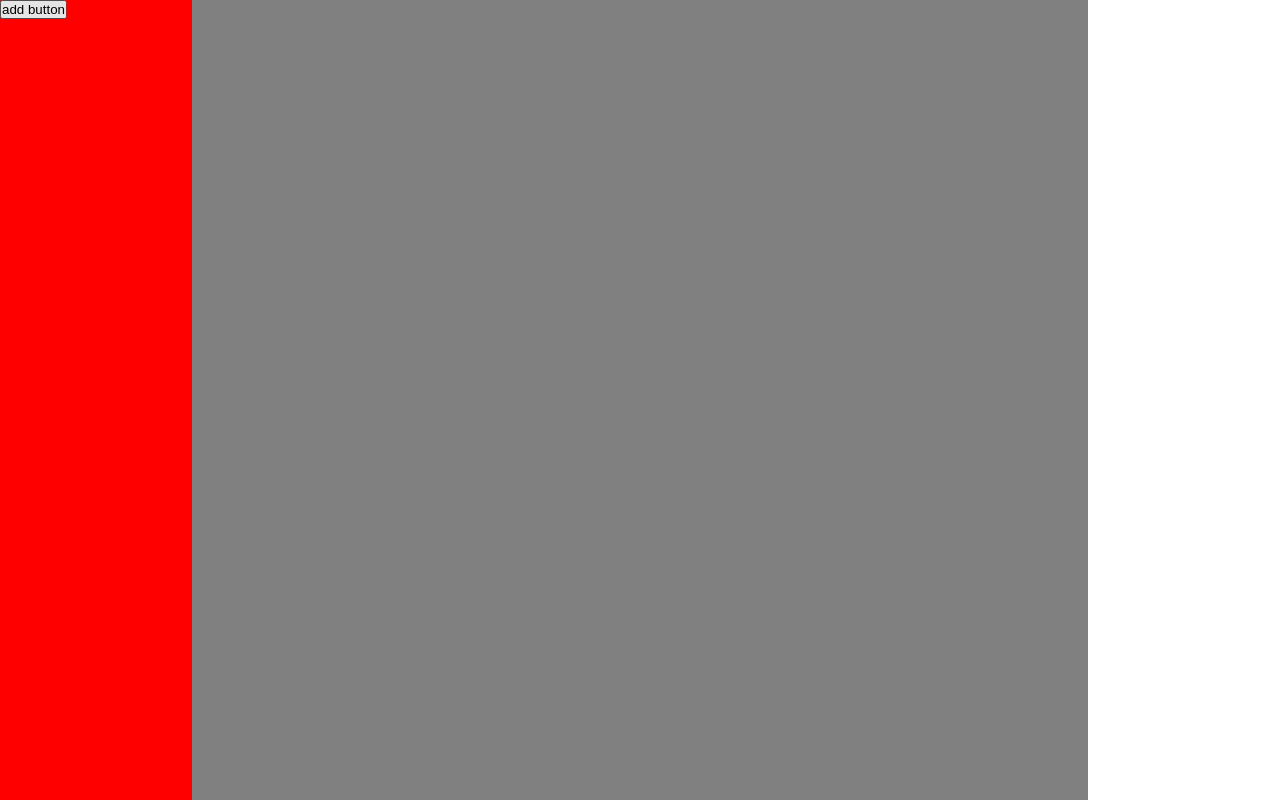
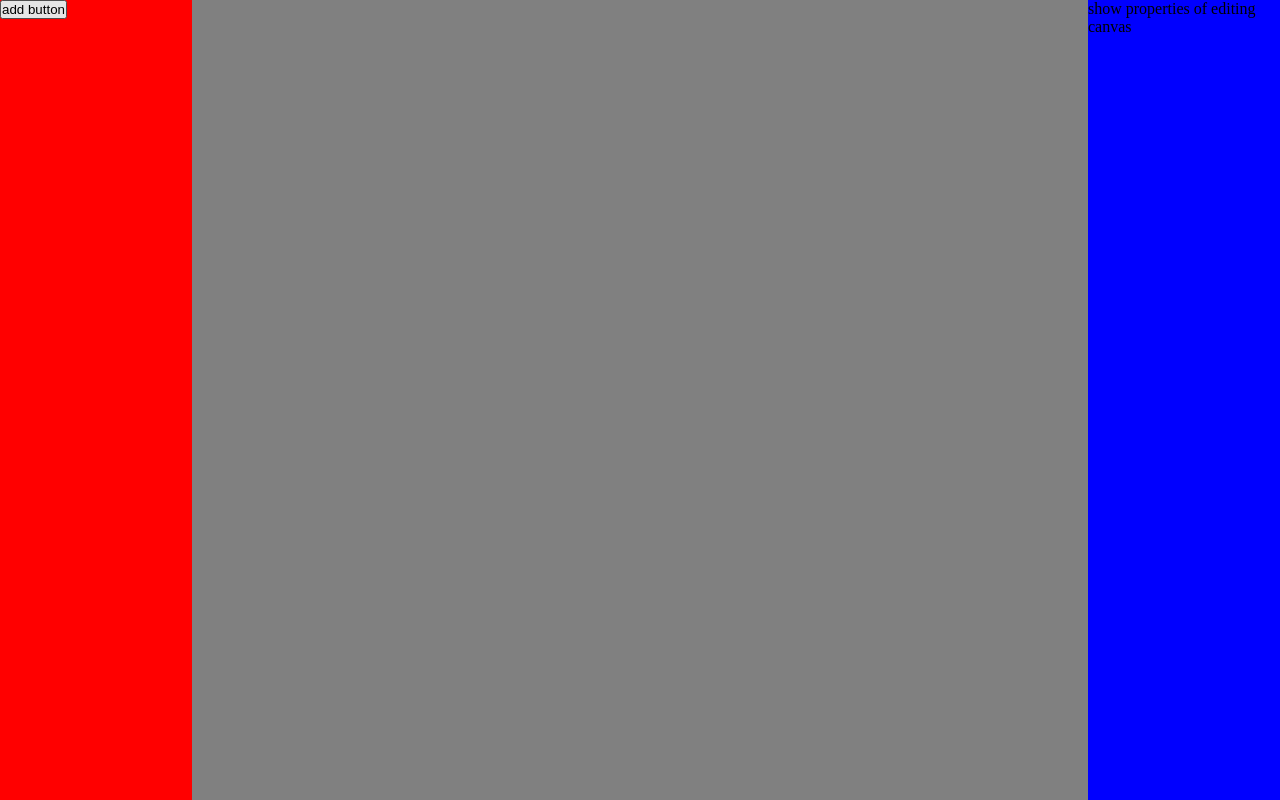
Before and after one commit to umarfromearth/itom, a Vue app: page / in a window 1280 px wide. Built offline with nearby package versions, Linux system fonts and the light colour scheme.

Commit message:
added: basic functionality for selecting an element and showing/modifying its properties

```diff
--- a/src/components/elements/button/button.js
+++ b/src/components/elements/button/button.js
@@ -4,7 +4,12 @@ export default class Button {
     constructor(text) {
         this.text = "click me";
 
-
+        this.properties = {
+            size: {
+                width: 200,
+                height: 200,
+            }
+        }
     }
 
 }
--- a/src/components/layout/dashboard/Dashboard.vue
+++ b/src/components/layout/dashboard/Dashboard.vue
@@ -1,12 +1,14 @@
 <script setup>
 import ElementsPanel from '@/components/layout/element-panel/ElementsPanel.vue';
 import EditingCanvas from '@/components/layout/editing-canvas/EditingCanvas.vue';
+import PropertiesPanel from "@/components/layout/properties-panel/PropertiesPanel.vue"
 </script>
 
 <template>
     <div class="container">
         <ElementsPanel />
         <EditingCanvas />
+        <PropertiesPanel />
     </div>
 </template>
 
--- a/src/components/layout/editing-canvas/EditingCanvas.vue
+++ b/src/components/layout/editing-canvas/EditingCanvas.vue
@@ -5,7 +5,7 @@ import { useElementsStore } from '@/stores/global/elementsStore';
 const editingCanvas = new EditingCanvas();
 const elementsStore = useElementsStore();
 
-import CanvasButton from "@/components/elements/button/implementation/canvas.vue"
+import CanvasButton from "@/components/elements/button/implementations/canvas.vue"
 import Button from '@/components/elements/button/button';
 editingCanvas.register(Button, CanvasButton);
 
@@ -16,10 +16,10 @@ editingCanvas.register(Button, CanvasButton);
 
     <div class="editing-canvas">
 
+        {{ elementsStore.selected }}
         <div v-for="element in elementsStore.elements">
-            <component :is="editingCanvas.implementations.get(element.constructor)" @click="() => {
-                elementsStore.elements.push(new Component()); console.log(elements)
-            }" />
+            <component :is="editingCanvas.implementations.get(element.constructor)"
+                @click="elementsStore.selected = element" />
         </div>
     </div>
 
--- a/src/components/layout/element-panel/ElementsPanel.vue
+++ b/src/components/layout/element-panel/ElementsPanel.vue
@@ -5,7 +5,7 @@ import { useElementsStore } from '@/stores/global/elementsStore';
 const elementsPanel = new ElementsPanel();
 const elementsStore = useElementsStore();
 
-import ElementsPanelButton from "@/components/elements/button/implementation/panel.vue"
+import ElementsPanelButton from "@/components/elements/button/implementations/panel.vue"
 import Button from '@/components/elements/button/button';
 elementsPanel.register(Button, ElementsPanelButton);
 
@@ -17,7 +17,7 @@ elementsPanel.register(Button, ElementsPanelButton);
 
         <div v-for="Component in elementsPanel.implementations.keys()">
             <component :is="elementsPanel.implementations.get(Component)" @click="() => {
-                elementsStore.elements.push(new Component()); console.log(elements)
+                elementsStore.elements.push(new Component());
             }" />
         </div>
     </div>
--- a/src/components/layout/properties-panel/PropertiesPanel.vue
+++ b/src/components/layout/properties-panel/PropertiesPanel.vue
@@ -0,0 +1,34 @@
+<script setup>
+import { useElementsStore } from '@/stores/global/elementsStore';
+const elementsStore = useElementsStore();
+
+</script>
+
+<template>
+    <div class="properties-panel">
+        <div v-if="elementsStore.selected">
+            <div>
+                <label for="">width: </label>
+                <input type="number" placeholder="width" v-model="elementsStore.selected.properties.size.width">
+            </div>
+
+
+            <div>
+                <label for="">height: </label>
+                <input type="number" placeholder="height" v-model="elementsStore.selected.properties.size.height">
+            </div>
+        </div>
+        <div v-else>
+            <p>show properties of editing canvas</p>
+        </div>
+    </div>
+</template>
+
+
+<style scoped>
+.properties-panel {
+    width: 15%;
+    height: 100%;
+    background-color: blue;
+}
+</style>
--- a/src/stores/global/elementsStore.js
+++ b/src/stores/global/elementsStore.js
@@ -1,9 +1,11 @@
 import { defineStore } from "pinia";
-import { reactive } from "vue";
+import { reactive, ref } from "vue";
 
 export const useElementsStore = defineStore("elements-store", () => {
     const elements = reactive([]);
+    const selected = ref(null);
     return {
         elements,
+        selected,
     }
 })
```
Also changed, not shown: src/components/elements/button/implementations/canvas.vue (renamed from src/components/elements/button/implementation/canvas.vue), src/components/elements/button/implementations/panel.vue (renamed from src/components/elements/button/implementation/panel.vue), src/components/elements/button/implementations/preview.vue (added).
